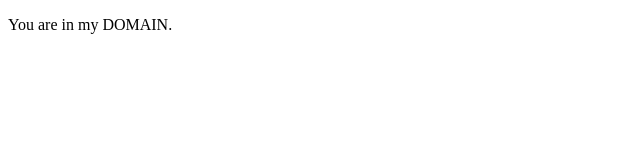
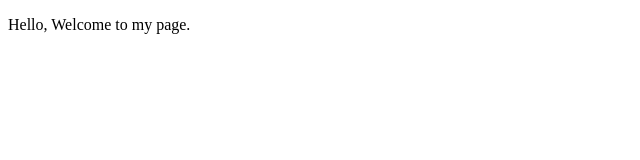
Before and after one commit to abishpra/abishpra.github.io, a plain HTML site: page index.html in a window 1280 px wide. Shown: the full height of the page, 0-640 px from the left. Drawn offline with Linux system fonts and the light colour scheme.

Commit message:
Update index.html

```diff
--- a/index.html
+++ b/index.html
@@ -7,6 +7,6 @@
   <title>Document</title>
 </head>
 <body>
-  <p>You are in my DOMAIN.</p>
+  <p>Hello, Welcome to my page.</p>
 </body>
 </html>
```
